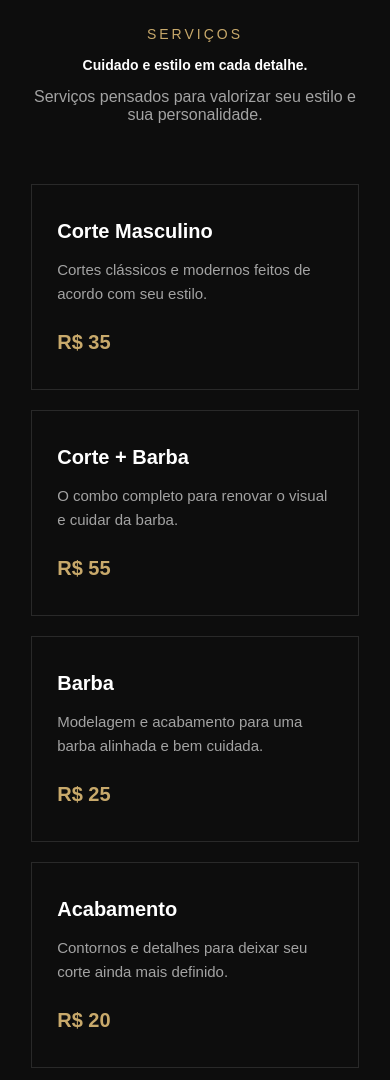
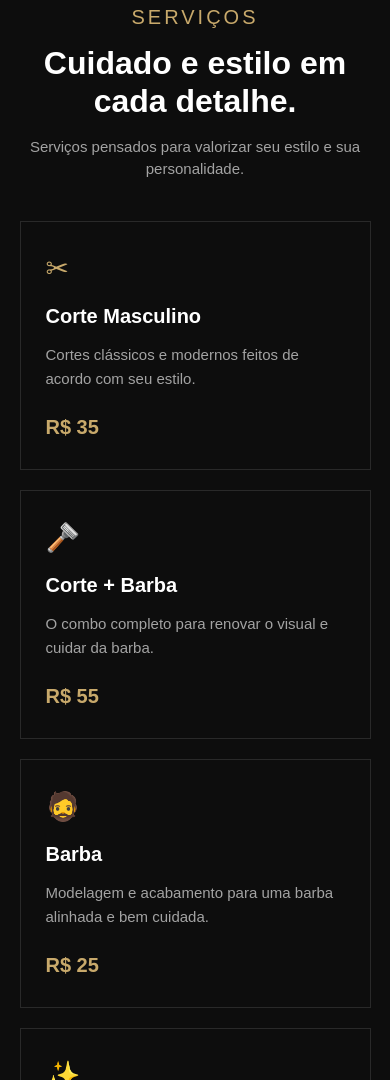
Before and after one commit to gabrielmfps/barber-house, a plain HTML site: page src/index.html in a window 390 px wide. Shown: the part 920-2000 px from the top of the page. Drawn offline with Linux system fonts and the light colour scheme.

Commit message:
feat: adicionando o responsivo da seção serviços no projeto

```diff
--- a/src/css/Servicos.css
+++ b/src/css/Servicos.css
@@ -10,17 +10,24 @@
 
 .servicos-header p {
     color: #C8A96B;
-    font-size: 14px;
+    font-size: 20px;
     letter-spacing: 3px;
     margin-bottom: 15px;
 }
 
 .servicos-header h2 {
     color: #ffffff;
-    font-size: 14px;
+    font-size: 34px;
     max-width: 700px;
     margin: 0 auto 15px;
 }
+
+.servico-icone {
+    color: #C8A96B;
+    font-size: 28px;
+    margin-bottom: 20px;
+}
+
 .servicos-header span {
     color: #A3A3A3;
     font-size: 16px;
@@ -30,7 +37,7 @@
     max-width: 1200px;
     margin: 0 auto;
     display: grid;
-    grid-template-columns: repeat(4, 1rf);
+    grid-template-columns: repeat(4, 1fr);
     gap: 20px;
 }
 
--- a/src/css/responsivo.css
+++ b/src/css/responsivo.css
@@ -48,4 +48,35 @@
     #inicio a {
         padding: 14px 25px;
     }
+
+    #servicos {
+        padding: 80px 5%;
+    }
+
+    .servicos-header {
+        margin-bottom: 40px;
+    }
+
+    .servicos-header h2 {
+        font-size: 32px;
+        line-height: 1.2;
+    }
+
+    .servicos-header span {
+        font-size: 15px;
+        line-height: 1.5;
+    }
+
+    .servicos-grid {
+        grid-template-columns: 1fr;
+        gap: 20px;
+    }
+
+    .servico-card {
+        padding: 30px 25px;
+    }
+
+    .servico-card p {
+        font-size: 15px;
+    }
 }
--- a/src/index.html
+++ b/src/index.html
@@ -54,7 +54,10 @@
 
             <div class="servicos-grid">
                 <article class="servico-card">
-                    <h3>Corte Masculino</h3>
+                    <div class="servico-icone">
+                        ✂
+                    </div>
+                    <h3> Corte Masculino</h3>
 
                     <p>Cortes clássicos e modernos feitos de acordo com seu estilo.</p>
 
@@ -62,6 +65,9 @@
                 </article>
 
                 <article class="servico-card">
+                    <div class="servico-icone">
+                        🪒
+                    </div>
                     <h3>Corte + Barba</h3>
 
                     <p>O combo completo para renovar o visual e cuidar da barba.</p>
@@ -70,6 +76,9 @@
                 </article>
 
                 <article class="servico-card">
+                    <div class="servico-icone">
+                        🧔
+                    </div>
                     <h3>Barba</h3>
 
                     <p>Modelagem e acabamento para uma barba alinhada e bem cuidada.</p>
@@ -79,6 +88,9 @@
                 </article>
 
                 <article class="servico-card">
+                    <div class="servico-icone">
+                        ✨
+                    </div>
                     <h3>Acabamento</h3>
 
                     <p>Contornos e detalhes para deixar seu corte ainda mais definido.</p>
```
